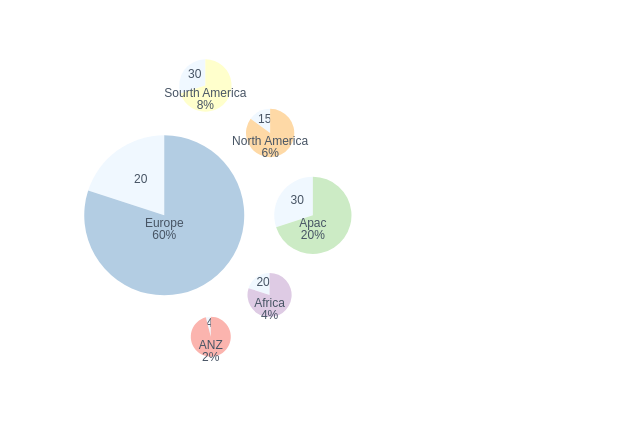
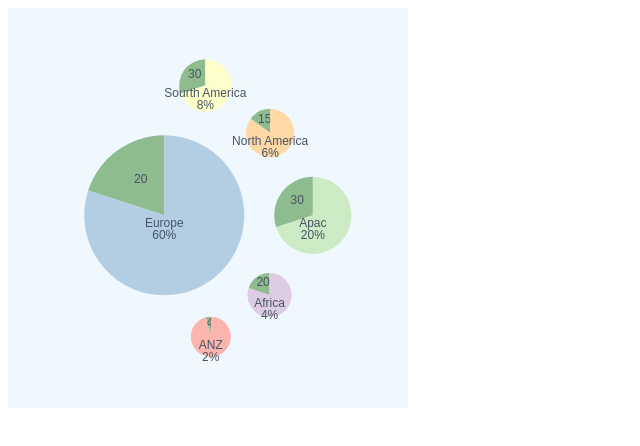
Before and after one commit to RicardoR/D3-bubble-chart, a plain HTML site: page index.html in a window 1280 px wide. Shown: the whole page, without its empty margins (0-640 px from the left). Drawn offline with Linux system fonts and the light colour scheme.

Commit message:
Update colors

```diff
--- a/css/style.css
+++ b/css/style.css
@@ -20,3 +20,7 @@ body {
   font-size: 12px;
   fill: #475464;
 }
+
+svg {
+  background-color: aliceblue;
+}
--- a/js/main.js
+++ b/js/main.js
@@ -102,7 +102,7 @@ function initGraph(data) {
       return arc(d);
     })
     .style('fill', (d, i) =>
-      i === 0 ? 'aliceblue' : myColor(d.regionData.percentaje)
+      i === 0 ? 'darkseagreen' : myColor(d.regionData.percentaje)
     );
 
   const regionLabels = nodeEnter
```
